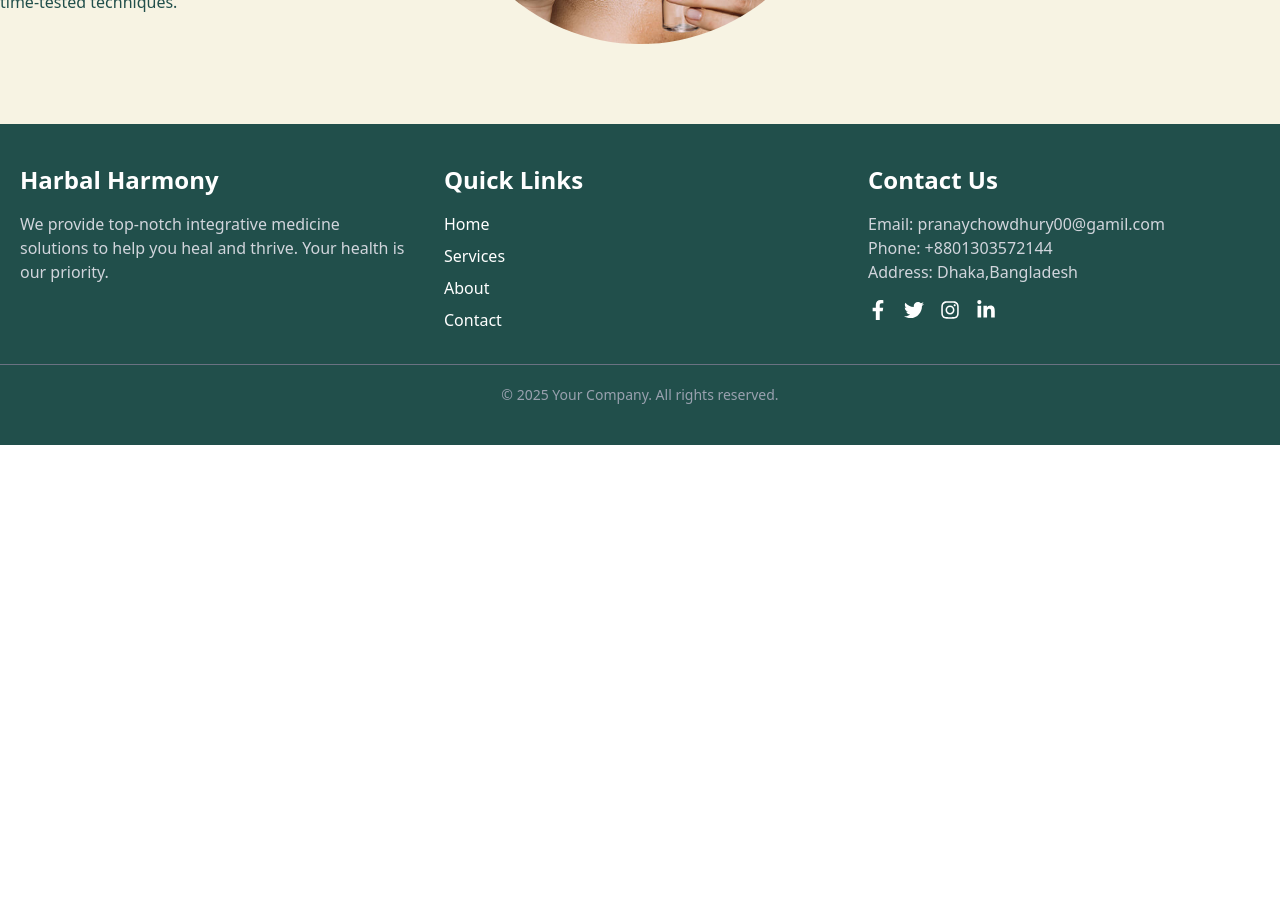
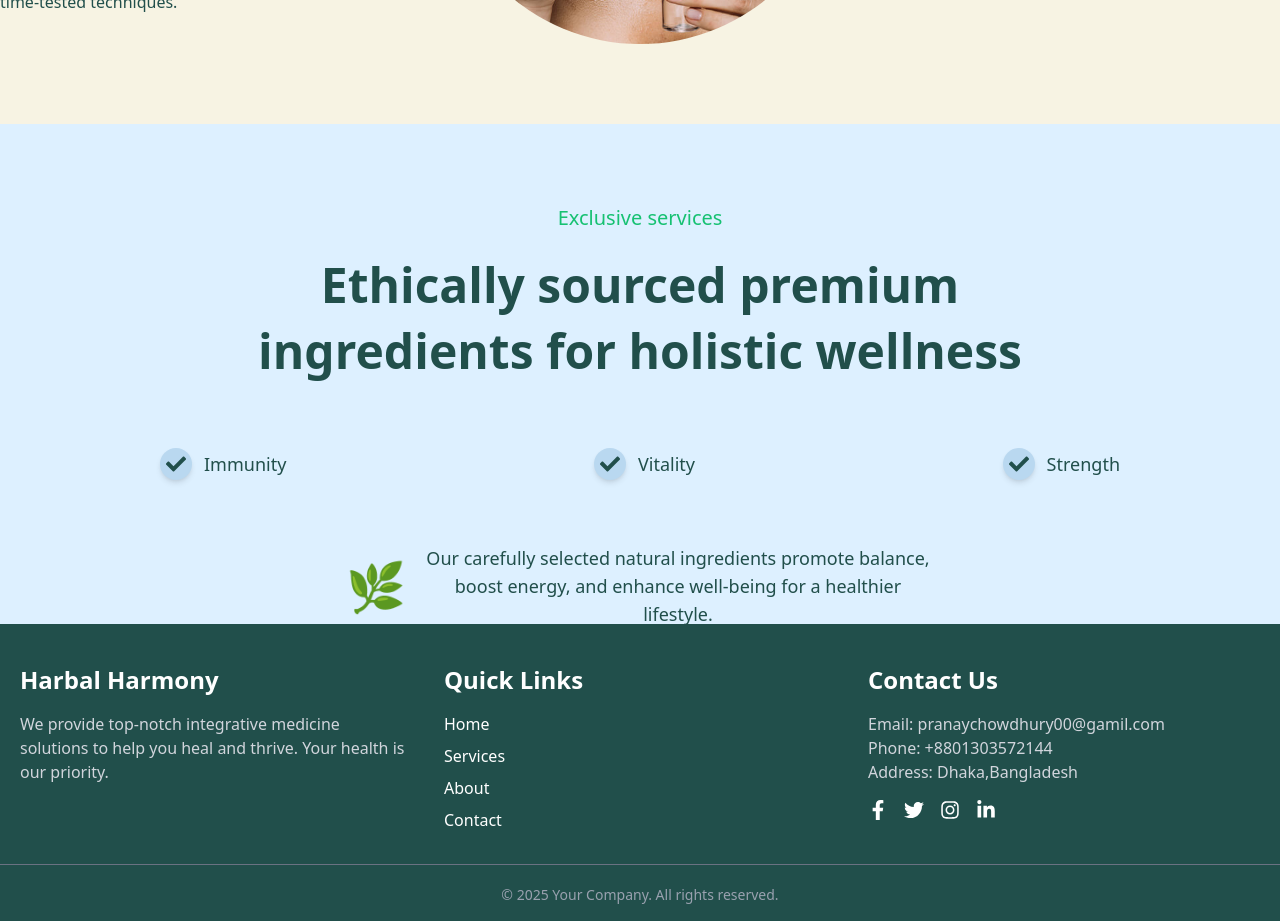
Before and after one commit to PranayChowdhury00/Herbal_Harmony, a React (Vite) app: page /about in a window 1280 px wide. Shown: the part 2080-3001 px from the top of the page. Before the commit the page ends 2525 px from the top, so only its background shows below. Built offline with nearby package versions, Linux system fonts and the light colour scheme.

Commit message:
completing the fourth section

```diff
--- a/src/pages/About/About.jsx
+++ b/src/pages/About/About.jsx
@@ -2,6 +2,7 @@ import React from 'react';
 import Banner from './Banner/Banner';
 import SecondeSection from './SecondeSection/SecondeSection';
 import ThirdSection from './ThirdSection/ThirdSection';
+import FourthSection from './FourthSection/FourthSection';
 
 const About = () => {
     return (
@@ -9,6 +10,7 @@ const About = () => {
             <Banner></Banner>
             <SecondeSection></SecondeSection>
             <ThirdSection></ThirdSection>
+            <FourthSection></FourthSection>
         </div>
     );
 };
--- /dev/null
+++ b/src/pages/About/FourthSection/FourthSection.jsx
@@ -0,0 +1,40 @@
+import React from "react";
+import { FaCheck } from "react-icons/fa";
+
+const FourthSection = () => {
+  return (
+    <div className="bg-[#DDF0FF] h-[500px] py-20">
+      <div className="max-w-7xl mx-auto">
+        {/* Center Text */}
+        <div className="text-center">
+          <h1 className="text-[#16C172] font-medium text-xl">Exclusive services</h1>
+          <p className="text-[#214F4B] font-extrabold text-5xl mt-5 leading-snug">
+            Ethically sourced premium <br /> ingredients for holistic wellness
+          </p>
+
+          {/* Benefits Section */}
+          <div className="flex justify-between px-40 mt-16">
+            {["Immunity", "Vitality", "Strength"].map((item, index) => (
+              <span key={index} className="flex items-center gap-3">
+                <div className="w-8 h-8 flex items-center justify-center rounded-full bg-[#b9d8f0] shadow-md">
+                  <FaCheck className="w-5 h-5 text-[#214F4B]" />
+                </div>
+                <p className="text-[#214F4B] font-medium text-lg">{item}</p>
+              </span>
+            ))}
+          </div>
+
+          {/* Decorative Text with Icon */}
+          <div className="flex justify-center items-center gap-4 mt-16 ">
+            <p className="text-5xl">🌿</p>
+            <p className="text-[#214F4B] font-light text-lg max-w-lg">
+              Our carefully selected natural ingredients promote balance, boost energy, and enhance well-being for a healthier lifestyle.
+            </p>
+          </div>
+        </div>
+      </div>
+    </div>
+  );
+};
+
+export default FourthSection;
```
